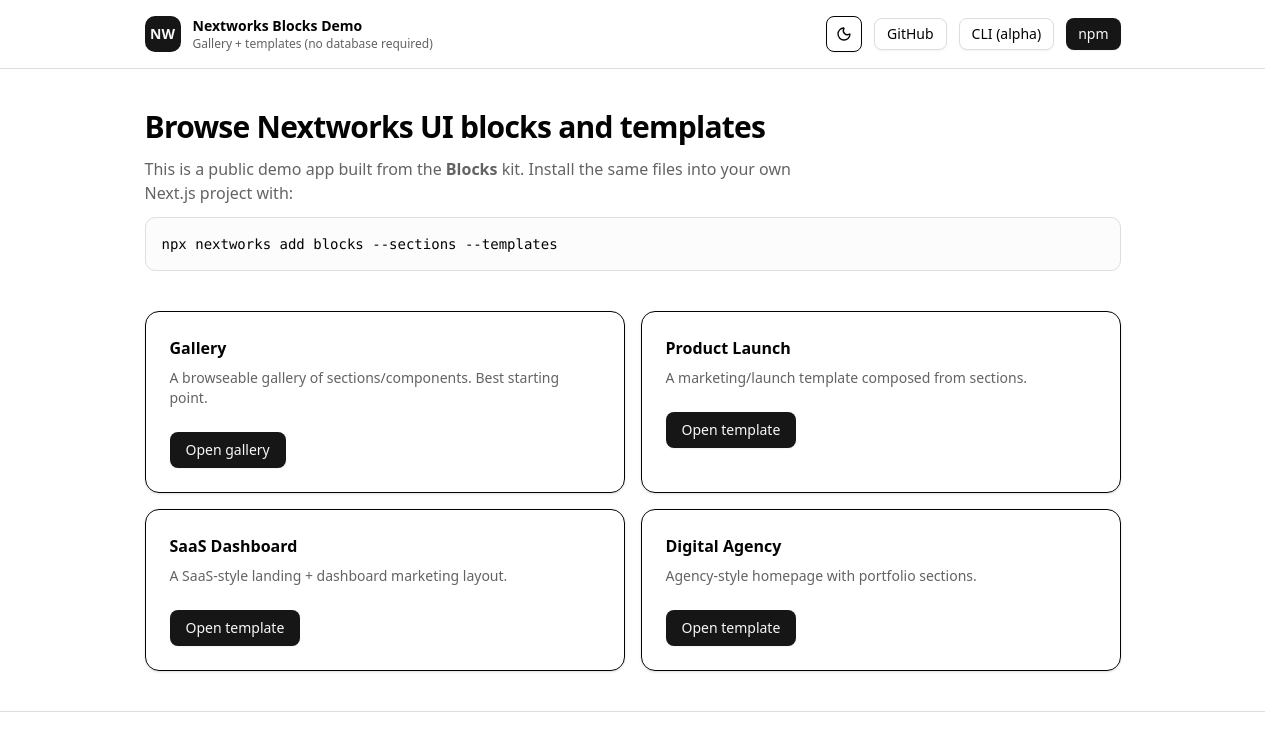
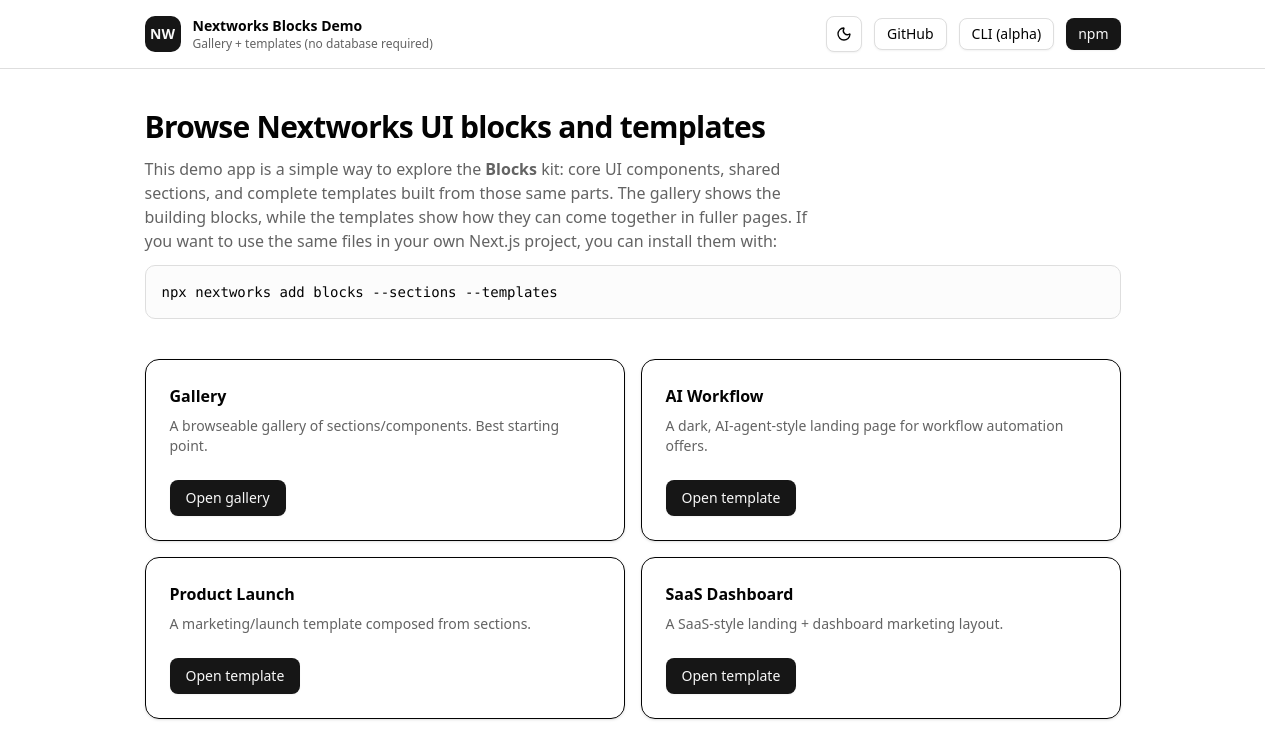
Before and after one commit to jblh/nextworks-demo, a Next.js app: page / in a window 1280 px wide. Shown: the top 733 px of the page. Built offline with nearby package versions, Linux system fonts and the light colour scheme.

Commit message:
add: AI Workflow template

```diff
--- a/app/page.tsx
+++ b/app/page.tsx
@@ -21,7 +21,7 @@
             </div>
           </div>
 
-          <div className="flex items-center gap-3">
+          <div className="flex items-center gap-3 [--navbar-toggle-bg:var(--background)] [--navbar-accent:var(--foreground)] [--navbar-hover-bg:var(--accent)] [--navbar-border:var(--border)] [--navbar-ring:var(--ring)]">
             <ThemeToggle />
             <Button asChild variant="outline" size="sm">
               <a
@@ -60,8 +60,12 @@
             Browse Nextworks UI blocks and templates
           </h1>
           <p className="max-w-2xl text-pretty text-muted-foreground">
-            This is a public demo app built from the <strong>Blocks</strong> kit.
-            Install the same files into your own Next.js project with:
+            This demo app is a simple way to explore the <strong>Blocks</strong>{" "}
+            kit: core UI components, shared sections, and complete templates
+            built from those same parts. The gallery shows the building blocks,
+            while the templates show how they can come together in fuller pages.
+            If you want to use the same files in your own Next.js project, you
+            can install them with:
           </p>
           <pre className="overflow-x-auto rounded-lg border border-border bg-card p-4 text-sm">
             <code>npx nextworks add blocks --sections --templates</code>
@@ -74,6 +78,12 @@
             description="A browseable gallery of sections/components. Best starting point."
             href="/templates/gallery"
             cta="Open gallery"
+          />
+          <DemoCard
+            title="AI Workflow"
+            description="A dark, AI-agent-style landing page for workflow automation offers."
+            href="/templates/aiworkflow"
+            cta="Open template"
           />
           <DemoCard
             title="Product Launch"
@@ -94,15 +104,11 @@
             cta="Open template"
           />
         </section>
-
-
       </main>
 
       <footer className="border-t border-border">
         <div className="mx-auto flex w-full max-w-5xl flex-col gap-2 px-6 py-8 text-sm text-muted-foreground sm:flex-row sm:items-center sm:justify-between">
-          <div>
-            Built with Nextworks Blocks. MIT licensed.
-          </div>
+          <div>Built with Nextworks Blocks. MIT licensed.</div>
           <div className="flex gap-4">
             <a
               className="hover:text-foreground"
--- a/app/templates/aiworkflow/components/Navbar.tsx
+++ b/app/templates/aiworkflow/components/Navbar.tsx
@@ -27,8 +27,9 @@
     { label: "Contact", href: "#contact" },
   ],
   ctaButton: null,
-  showColorModeToggle: true,
+  showColorModeToggle: false,
   navHeight: "h-16",
+
   sticky: true,
   ariaLabel: "FlowPilot AI main navigation",
   className: "",
--- a/app/templates/aiworkflow/page.tsx
+++ b/app/templates/aiworkflow/page.tsx
@@ -14,9 +14,13 @@
 
 export default function AIWorkflowTemplatePage() {
   return (
+    <div className="dark" id="home">
       <PresetThemeVars>
-      <div>
+        <div className="min-h-screen bg-background text-foreground">
           <Navbar />
+          <div className="pointer-events-none fixed right-3 bottom-3 z-40 rounded-full border border-white/8 bg-black/30 px-3 py-1.5 text-[11px] text-white/45 backdrop-blur-md sm:right-4 sm:bottom-4 sm:text-xs">
+            Demo shown in dark mode · template supports light/dark
+          </div>
           <section id="home">
             <Hero />
           </section>
@@ -39,5 +43,6 @@
           <Footer />
         </div>
       </PresetThemeVars>
+    </div>
   );
 }
--- a/components/ui/theme-toggle.tsx
+++ b/components/ui/theme-toggle.tsx
@@ -33,20 +33,21 @@
     ...(buttonProps as ButtonProps),
     className: cn(
       "relative",
-      // Prefer preset variables if provided on Navbar
-      "bg-[var(--navbar-toggle-bg)] text-[var(--navbar-accent)] hover:bg-[var(--navbar-hover-bg)] focus-visible:ring-[var(--navbar-ring)]",
+      // Prefer preset navbar variables, but fall back to theme tokens when they are not provided
+      "bg-[var(--navbar-toggle-bg,var(--background))] text-[var(--navbar-accent,var(--foreground))] hover:bg-[var(--navbar-hover-bg,var(--accent))] focus-visible:ring-[var(--navbar-ring,var(--ring))]",
       // Ensure border uses preset variable; provide width for unstyled cases
-      "border border-[var(--navbar-border)]",
+      "border border-[var(--navbar-border,var(--border))]",
       buttonProps?.className,
     ),
+
     // Inline style ensures our accent wins over token classes even under dark: variants
     style: {
       ...(buttonProps?.style as React.CSSProperties),
-      color: "var(--navbar-accent)",
-      backgroundColor: "var(--navbar-toggle-bg)",
-      borderColor: "var(--navbar-border)",
+      color: "var(--navbar-accent, var(--foreground))",
+      backgroundColor: "var(--navbar-toggle-bg, var(--background))",
+      borderColor: "var(--navbar-border, var(--border))",
       // Tell Tailwind ring utilities which ring color to use
-      "--tw-ring-color": "var(--navbar-ring)",
+      "--tw-ring-color": "var(--navbar-ring, var(--ring))",
     },
   } as ButtonProps;
 
```
Also changed, not shown: package.json (+8 -4 lines), 2 other files (tests, documents, lock files or other folders). Lines whose indentation alone changed are shown as unchanged.
